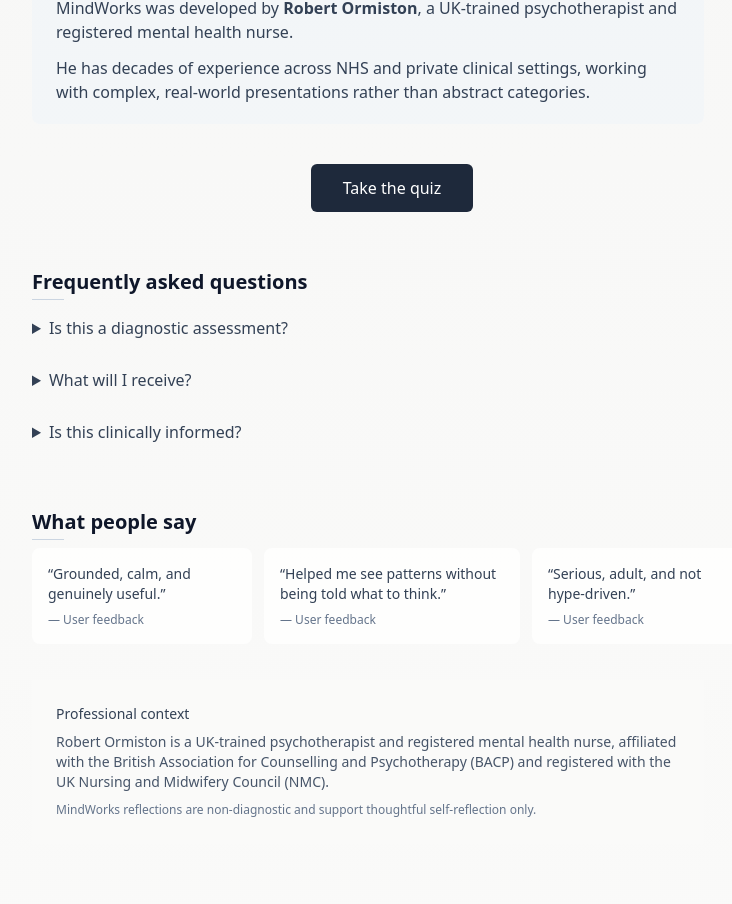
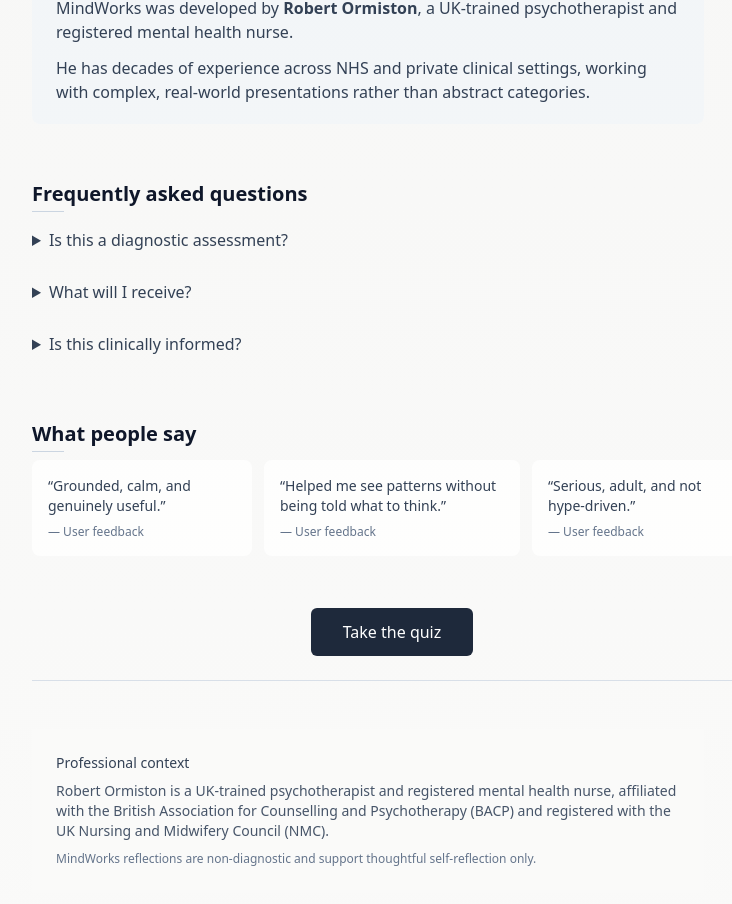
Before and after one commit to stopinder/therapy-orientation-quiz, a Vue app: page /about in a window 1280 px wide. Shown: the part 1131-2035 px from the top of the page, without its empty margins (248-980 px from the left). Built offline with nearby package versions, Linux system fonts and the light colour scheme; no server answers.

Commit message:
Add clear divider between CTA and footer

```diff
--- a/src/views/About.vue
+++ b/src/views/About.vue
@@ -101,15 +101,7 @@
         </p>
       </section>
 
-      <!-- CTA -->
-      <section class="pt-4 flex justify-center">
-        <a
-            href="https://gpttherapyassist.lemonsqueezy.com/buy/519426ee-40c5-4fd2-930a-fba4fdd6bf0d?redirect_url=https://therapy-orientation-quiz.vercel.app/gateway?order_id={order_id}"
-            class="inline-block rounded-md bg-slate-800 px-8 py-3 text-white font-medium hover:bg-slate-700 transition"
-        >
-          Take the quiz
-        </a>
-      </section>
+
 
       <!-- FAQ -->
       <section class="space-y-3 max-w-2xl pt-2">
@@ -176,6 +168,16 @@
           </div>
         </div>
       </section>
+      <!-- CTA -->
+      <section class="pt-4 flex justify-center">
+        <a
+            href="https://gpttherapyassist.lemonsqueezy.com/buy/519426ee-40c5-4fd2-930a-fba4fdd6bf0d?redirect_url=https://therapy-orientation-quiz.vercel.app/gateway?order_id={order_id}"
+            class="inline-block rounded-md bg-slate-800 px-8 py-3 text-white font-medium hover:bg-slate-700 transition"
+        >
+          Take the quiz
+        </a>
+      </section>
+      <div class="mt-8 pt-6 border-t border-slate-300/70"></div>
 
       <!-- FOOTER -->
       <footer class="mt-10 bg-stone-50 px-6 py-6 text-sm text-slate-600 max-w-2xl">
```
